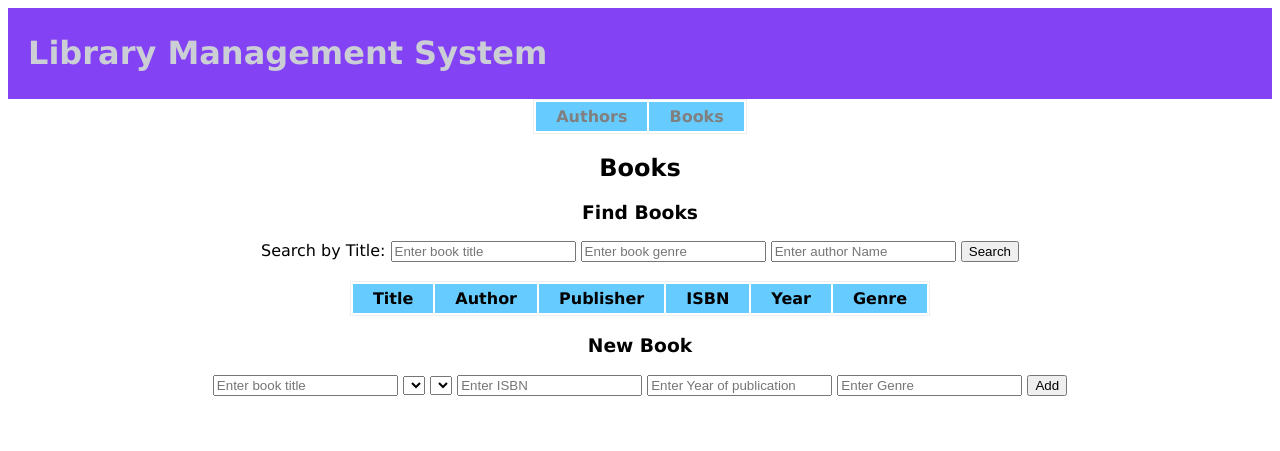
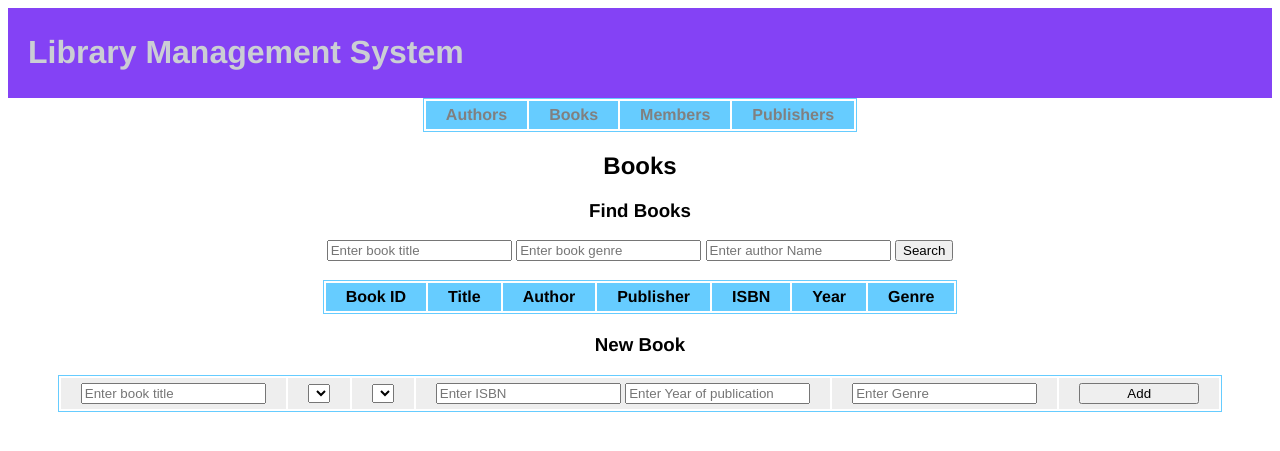
Before and after one commit to talktoarnab/Library_new, a Flask app: page /books in a window 1280 px wide. Shown: the top 451 px of the page. Run offline with Flask 3, Linux system fonts and the light colour scheme; data that the repository does not hold is empty.

Commit message:
update version

```diff
--- a/server.py
+++ b/server.py
@@ -4,7 +4,8 @@ from flask import Flask, render_template, request, redirect, url_for, jsonify
 from sqlalchemy import text
 
 from config import Config
-from models import db, Author, Book, Publisher, BookCopy, Loan, Member
+from models import db, Author, Book, Publisher, BookCopy, Loan, Member, ReturnedLoan
+
 app = Flask(__name__)
 app.config.from_object(Config)
 db.init_app(app)
@@ -36,24 +37,29 @@ def newauthor():
 
 @app.route('/books', methods=['GET', 'POST'])
 def books():
+    page = request.args.get('page', 1, type=int)
+    per_page = 10
     if request.method == 'POST':
         search_query = request.form['search_query']
         search_genre = request.form['search_genre']
         search_author = request.form['search_author']
         print('Hi' + search_query, 'hello' + search_genre)
         if search_query:
-            books = db.session.query(Book, Author, Publisher).join(Author).join(Publisher).order_by(Book.Title).filter(Book.Title.like(f"%{search_query}%")).all()
+            books = db.session.query(Book, Author, Publisher).join(Author).join(Publisher).filter(Book.Title.like(f"%{search_query}%")).order_by(Book.Title)
         if search_genre:
-            books = db.session.query(Book, Author, Publisher).join(Author).join(Publisher).order_by(Book.Title).filter(Book.Genre.like(f"%{search_genre}%")).all()
+            books = db.session.query(Book, Author, Publisher).join(Author).join(Publisher).filter(Book.Genre.like(f"%{search_genre}%")).order_by(Book.Title)
         if search_author:
-            books = db.session.query(Book, Author, Publisher).join(Author).join(Publisher).order_by(Book.Title).filter(Author.FirstName.like(f"%{search_author}%") | Author.LastName.like(f"%{search_author}%")).all()
+            books = db.session.query(Book, Author, Publisher).join(Author).join(Publisher).filter(Author.FirstName.like(f"%{search_author}%") | Author.LastName.like(f"%{search_author}%")).order_by(Book.Title)
         if search_query == '' and search_genre == '' and search_author == '':
-            books = db.session.query(Book, Author, Publisher).join(Author).join(Publisher).order_by(Book.Title).all()
+            books = db.session.query(Book, Author, Publisher).join(Author).join(Publisher).order_by(Book.Title)
     else:
-        books = db.session.query(Book, Author, Publisher).join(Author).join(Publisher).order_by(Book.Title).all()
+        books = db.session.query(Book, Author, Publisher).join(Author).join(Publisher).order_by(Book.Title)
+    paginatedbook = books.paginate(page=page, per_page=per_page, error_out=False)
+    next_url = url_for('books', page=paginatedbook.next_num) if paginatedbook.has_next else None
+    prev_url = url_for('books', page=paginatedbook.prev_num) if paginatedbook.has_prev else None
     publisher = db.session.query(Publisher).all()
     author = db.session.query(Author).all()
-    return render_template('books.html', book=books, pub=publisher, auth=author)
+    return render_template('books.html', book=paginatedbook.items, pub=publisher, auth=author,next_url=next_url, prev_url=prev_url)
 
 
 @app.route('/newbook', methods=['GET', 'POST'])
@@ -83,10 +89,10 @@ def bookCopies():
             copy = db.session.query(Book, BookCopy, Loan, Member).outerjoin(BookCopy, Book.BookID == BookCopy.BookID)\
                 .outerjoin(Loan, BookCopy.CopyID == Loan.CopyID)\
                 .outerjoin(Member, Loan.MemberID == Member.MemberID)\
-                .filter(Book.Title.like(f"{search_query}")).all()
+                .filter(Book.BookID == search_query).all()
             print(copy)
             count = db.session.query(Book, BookCopy).outerjoin(BookCopy, Book.BookID == BookCopy.BookID)\
-                .filter(Book.Title.like(f"{search_query}"), BookCopy.Status.like(f"Available")).all()
+                .filter(Book.BookID == search_query, BookCopy.Status.like(f"Available")).all()
             count = len(count)
     return render_template('bookCopies.html', title=copy, c=count)
 
@@ -143,7 +149,7 @@ def newloan():
                 copyrow = BookCopy.query.filter_by(CopyID=copy).first()
                 copyrow.Status = 'Loaned'
                 db.session.commit()
-            if ret == 'yes':
+            if ret == 'yes' or ret == 'yesmember':
                 result = db.session.execute(text('insert into Returnedloan(LoanID,CopyID,MemberID,StaffID,LoanDate,DueDate) select * from Loan where CopyID = :cid'), {'cid': copy})
                 result = db.session.execute(text('delete from Loan where CopyID = :cid'), {'cid': copy})
                 result = db.session.execute(text("update bookcopy set Status='Available' where CopyID = :cid"),
@@ -153,17 +159,88 @@ def newloan():
             .outerjoin(Loan, BookCopy.CopyID == Loan.CopyID) \
             .outerjoin(Member, Loan.MemberID == Member.MemberID) \
             .filter(Book.BookID.like(f"{title}")).all()
-        print(copytitle)
         count = db.session.query(Book, BookCopy).outerjoin(BookCopy, Book.BookID == BookCopy.BookID) \
             .filter(Book.BookID.like(f"{title}"), BookCopy.Status.like(f"Available")).all()
         count = len(count)
-        return render_template('bookCopies.html', title=copytitle, c=count)
+        if ret == 'yes' or ret == 'no':
+            return render_template('bookCopies.html', title=copytitle, c=count)
+        elif ret == 'yesmember':
+            copy = db.session.query(Member, Loan, BookCopy, Book).outerjoin(Loan, Member.MemberID == Loan.MemberID) \
+                .outerjoin(BookCopy, Loan.CopyID == BookCopy.CopyID) \
+                .outerjoin(Book, BookCopy.BookID == Book.BookID) \
+                .filter(Member.MemberID == member).all()
+            count = db.session.query(Member, ReturnedLoan, BookCopy, Book)\
+                .join(ReturnedLoan, Member.MemberID == ReturnedLoan.MemberID)\
+                .join(BookCopy, ReturnedLoan.CopyID == BookCopy.CopyID) \
+                .join(Book, BookCopy.BookID == Book.BookID) \
+                .filter(Member.MemberID == member).all()
+            return render_template('memberloan.html', title=copy, c=count)
 
 
-@app.route('/authors')
-def authors():
-    authors = Author.query.order_by(Author.FirstName).all()
-    return render_template('authors.html', authors=authors)
+@app.route('/members', methods=['GET', 'POST'])
+def members():
+    page = request.args.get('page', 1, type=int)
+    per_page = 10
+    members = db.session.query(Member).order_by(Member.FirstName)
+    paginatedmembers = members.paginate(page=page, per_page=per_page, error_out=False)
+    next_url = url_for('members', page=paginatedmembers.next_num) if paginatedmembers.has_next else None
+    prev_url = url_for('members', page=paginatedmembers.prev_num) if paginatedmembers.has_prev else None
+    return render_template('members.html', member=paginatedmembers.items,next_url=next_url,
+                           prev_url=prev_url)
+
+
+@app.route('/memberloan')
+def memberloan():
+    if request.method == 'GET':
+        search_query = request.args.get('member')
+        if search_query:
+            copy = db.session.query(Member, Loan, BookCopy, Book).outerjoin(Loan, Member.MemberID == Loan.MemberID)\
+                .outerjoin(BookCopy, Loan.CopyID == BookCopy.CopyID)\
+                .outerjoin(Book, BookCopy.BookID == Book.BookID)\
+                .filter(Member.MemberID == search_query).all()
+            count = db.session.query(Member, ReturnedLoan, BookCopy, Book).join(ReturnedLoan, Member.MemberID == ReturnedLoan.MemberID)\
+                .join(BookCopy, ReturnedLoan.CopyID == BookCopy.CopyID)\
+                .join(Book, BookCopy.BookID == Book.BookID)\
+                .filter(Member.MemberID == search_query).all()
+    return render_template('memberloan.html', title=copy, c=count)
+
+
+@app.route('/newmember', methods=['GET', 'POST'])
+def newmember():
+    if request.method == 'POST':
+        first = request.form['first']
+        second = request.form['second']
+        add = request.form['add']
+        phone = request.form['phone']
+        email = request.form['email']
+        memdate = request.form['memdate']
+        type = request.form['type']
+        if first and second and memdate and type:
+            member = Member(FirstName=first, LastName=second, Address=add, Phone=phone, Email=email, MembershipDate=memdate, MembershipType=type)
+            db.session.add(member)
+            db.session.commit()
+        members = Member.query.order_by(Member.FirstName).all()
+    return render_template('members.html', member=members)
+
+
+@app.route('/newpublisher', methods=['GET', 'POST'])
+def newpublisher():
+    if request.method == 'POST':
+        pub = request.form['publisher']
+        ph = request.form['phone']
+        email = request.form['email']
+        add = request.form['add']
+        if pub:
+            newpublisher = Publisher(Name=pub, Address=add, Phone=ph, Email=email)
+            db.session.add(newpublisher)
+            db.session.commit()
+        publisher = Publisher.query.order_by(Publisher.Name).all()
+    return render_template('publisher.html', publisher=publisher)
+
+@app.route('/publisher')
+def publisher():
+    publisher = Publisher.query.order_by(Publisher.Name).all()
+    return render_template('publisher.html', publisher=publisher)
 
 
 if __name__ == '__main__':
--- a/templates/base.html
+++ b/templates/base.html
@@ -3,10 +3,10 @@
 <head>
         <style>
         body {
-            font-family: Verdana, sans-serif;
+            font-family: Helvetica, sans-serif;
         }
             td, th{
-    text-align: center;
+    text-align: left;
   padding-top: 5px;
   padding-bottom: 5px;
   padding-left: 20px;
@@ -30,12 +30,38 @@
   color: #cbced4;
         }
         table{
-        border: 1px #eeeeee solid;
+        border: 1px #66ccff solid;
         }
         a{
          text-decoration: none;
          color: grey;
         }
+        a:hover{
+         text-decoration: none;
+         color: white;
+        }
+    td.cen{
+    text-align: center
+    }
+    button.wide{
+    width: 120px
+    }
+    .pagination {
+    margin-top: 20px;
+}
+
+.pagination a {
+    margin: 0 5px;
+    padding: 8px 16px;
+    text-decoration: none;
+    background-color: #66ccff;
+    color: white;
+    border-radius: 4px;
+}
+
+.pagination a:hover {
+    background-color: #0056b3;
+}
         </style>
     <meta charset="UTF-8">
     <meta name="viewport" content="width=device-width, initial-scale=1.0">
@@ -49,6 +75,8 @@
             <tr>
             <th><a href="{{ url_for('authors') }}">Authors</a></th>
             <th><a href="{{ url_for('books') }}">Books</a></th>
+            <th><a href="{{ url_for('members') }}">Members</a></th>
+            <th><a href="{{ url_for('publisher') }}">Publishers</a></th>
             </tr>
          </table>
             <!-- Add other navigation links here -->
--- a/templates/books.html
+++ b/templates/books.html
@@ -2,24 +2,14 @@
 
 {% block content %}
 <style>
-    td, th{
-    text-align: center;
-  padding-top: 5px;
-  padding-bottom: 5px;
-  padding-left: 20px;
-  padding-right: 20px;
-    }
-    tr:nth-child(even) {
-            background-color: #fff;
-        }
-        tr:nth-child(odd) {
-            background-color: #eeeeee;
+a.data:hover{
+         text-decoration: none;
+         color: #66ccff;
         }
 </style>
 <h2>Books</h2>
 <h3>Find Books</h3>
 <form action = "{{ url_for('books') }}" method="POST">
-    <label for="search_query">Search by Title:</label>
     <input type="text" name="search_query" placeholder="Enter book title">
     <input type="text" name="search_genre" placeholder="Enter book genre">
     <input type="text" name="search_author" placeholder="Enter author Name">
@@ -28,6 +18,7 @@
 <h3></h3>
 <table border="0" align="center">
     <tr style="background-color: #66ccff;">
+        <th>Book ID</th>
         <th>Title</th>
         <th>Author</th>
         <th>Publisher</th>
@@ -37,7 +28,8 @@
     </tr>
     {% for Book, Author, Publisher in book %}
     <tr>
-        <td><a href="{{ url_for('bookCopies') }}?title={{ Book.Title }}">{{ Book.Title }}</a></td>
+        <td>{{ Book.BookID }}</td>
+        <td><a class="data" href="{{ url_for('bookCopies') }}?title={{ Book.BookID }}">{{ Book.Title }}</a></td>
         <td> {{Author.FirstName}} {{Author.LastName}}</td>
         <td>{{Publisher.Name}}</td>
         <td>{{ Book.ISBN }}</td>
@@ -46,23 +38,129 @@
     </tr>
     {% endfor %}
 </table>
-
+<div class="pagination">
+    {% if prev_url %}
+    <a href="{{ prev_url }}">&laquo; Previous</a>
+    {% endif %}
+    {% if next_url %}
+    <a href="{{ next_url }}">Next &raquo;</a>
+    {% endif %}
+</div>
 <h3>New Book</h3>
 <form action = "{{ url_for('newbook') }}" method="POST">
+    <table align="center">
+        <tr>
+            <td>
                 <input type="text" name="title" placeholder="Enter book title">
+            </td>
+            <td>
                 <select name="author" placeholder="Select Author">
                     {% for Auth in auth %}
                     <option value="{{Auth.AuthorID}}">{{Auth.FirstName}} {{Auth.LastName}}</option>
                     {% endfor %}
                 </select>
+            </td>
+            <td>
                 <select name="publisher" placeholder="Select Publisher">
                 {% for Pub in pub %}
                 <option value="{{Pub.PublisherID}}">{{Pub.Name}}</option>
                 {% endfor %}
                 </select>
+            </td>
+            <td>
                 <input type="text" name="isbn" placeholder="Enter ISBN">
                 <input type="text" name="year" placeholder="Enter Year of publication">
+            </td>
+            <td>
                 <input type="text" name="genre" placeholder="Enter Genre">
-    <button type="submit">Add</button>
+            </td>
+            <td>
+                <button type="submit" class="wide">Add</button>
+            </td>
+        </tr>
+    </table>
 </form>
+
+<div id="authSearchModal" class="modal">
+    <div class="modal-content">
+        <span class="close" onclick="closeAuthSearch()">&times;</span>
+        <h2>Search Member</h2>
+        <input type="text" id="memberSearchQuery" placeholder="Enter member name or email">
+        <input type="hidden" id="bookId">
+        <button type="button" onclick="searchMember()">Search</button>
+        <div id="memberSearchResults"></div>
+    </div>
+</div>
+<script>
+    function showMemberSearch(bookId) {
+    document.getElementById('authSearchModal').style.display = 'block';
+    document.getElementById('bookId').value = bookId;
+
+}
+function closeAuthSearch() {
+    document.getElementById('memberSearchModal').style.display = 'none';
+}
+function searchMember() {
+    const query = document.getElementById('memberSearchQuery').value;
+    fetch(`/search_member?query=${query}`)
+        .then(response => response.json())
+        .then(data => {
+            const resultsDiv = document.getElementById('memberSearchResults');
+            resultsDiv.innerHTML = '';
+            data.members.forEach(member => {
+                const memberDiv = document.createElement('div');
+                const lineBrk = document.createElement('br');
+                memberDiv.textContent = `${member.FirstName} ${member.LastName} (${member.Email})`;
+                memberDiv.onclick = () => selectMember(member.MemberID, member.FirstName, member.LastName);
+                resultsDiv.appendChild(memberDiv);
+                resultsDiv.appendChild(lineBrk);
+            });
+        });
+}
+
+function selectMember(memberID, firstName, lastName) {
+    bid = document.getElementById('bookId').value
+    document.getElementById('selected_member_'+bid).value = `${firstName} ${lastName}`;
+    document.getElementById('selected_id_'+bid).value = `${memberID}`;
+    document.getElementById('loanbutton_'+bid).disabled = false;
+    closeMemberSearch();
+}
+</script>
+<style>
+.modal {
+    display: none;
+    position: fixed;
+    z-index: 1;
+    left: 0;
+    top: 0;
+    width: 100%;
+    height: 100%;
+    overflow: auto;
+    background-color: rgb(0,0,0);
+    background-color: rgba(0,0,0,0.4);
+    padding-top: 60px;
+}
+
+.modal-content {
+    background-color: #fefefe;
+    margin: 5% auto;
+    padding: 20px;
+    border: 1px solid #888;
+    width: 80%;
+}
+
+.close {
+    color: #aaa;
+    float: right;
+    font-size: 28px;
+    font-weight: bold;
+}
+
+.close:hover,
+.close:focus {
+    color: black;
+    text-decoration: none;
+    cursor: pointer;
+}
+</style>
 {% endblock %}
```
Also changed, not shown: models.py (+15 -0 lines), templates/authors.html (+13 -5 lines), templates/bookCopies.html (+1 -13 lines), templates/memberloan.html (added, +74 -0 lines), templates/members.html (added, +71 -0 lines), templates/publisher.html (added, +49 -0 lines). Lines whose indentation alone changed are shown as unchanged.
